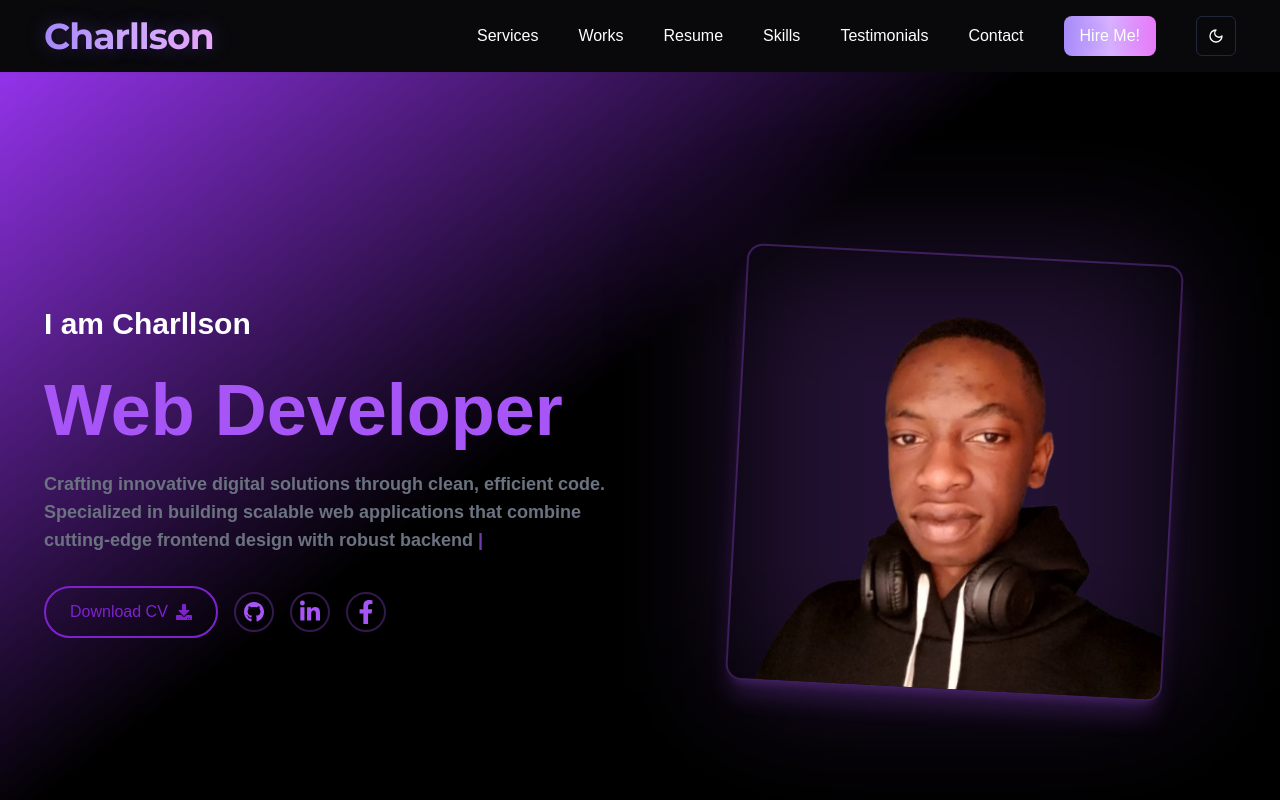
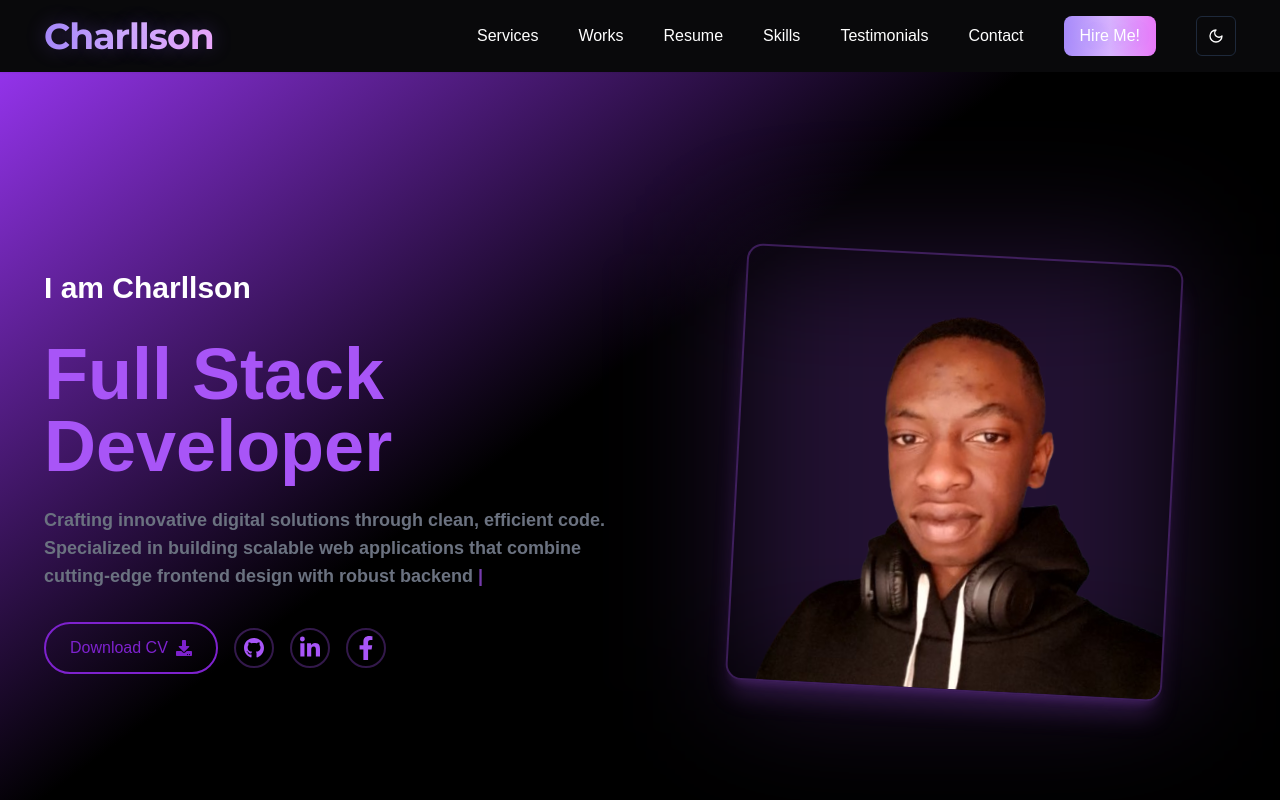
Before and after one commit to fanyicharllson/my-react-portfolio, a React (Vite) app: page / in a window 1280 px wide. Shown: the top 800 px of the page. Built offline with nearby package versions, Linux system fonts and the light colour scheme.

Commit message:
Update Hero and Skills constants: Change title from "Web Developer" to "Full Stack Developer" in Hero component and update React title to "React.js" in SKILLS_DATA for consistency and clarity.

```diff
--- a/src/components/Hero.tsx
+++ b/src/components/Hero.tsx
@@ -33,7 +33,7 @@ export default function Hero() {
                 <div className="pt-4 sm:pt-8">
                   <span className="text-5xl sm:text-7xl font-bold">
                     <span className="text-purple-500 inline-block">
-                      Web Developer
+                      Full Stack Developer
                     </span>
                   </span>
                 </div>
--- a/src/constants/index.ts
+++ b/src/constants/index.ts
@@ -110,7 +110,7 @@ export const SKILLS_DATA: Skill[] = [
   },
   {
     img: reactImage,
-    title: "React",
+    title: "React.js",
     percentage: "85%",
   },
   {
```
